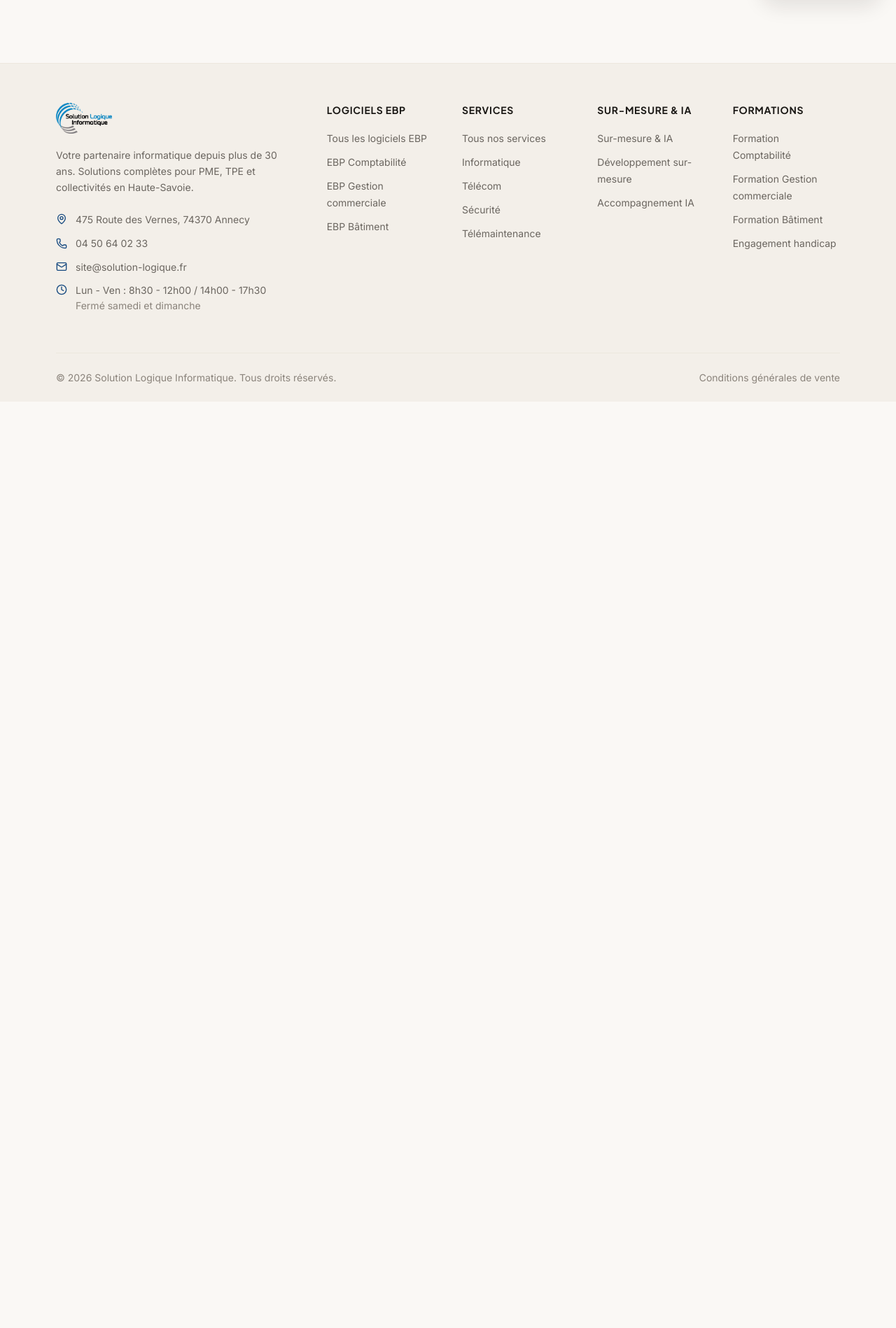
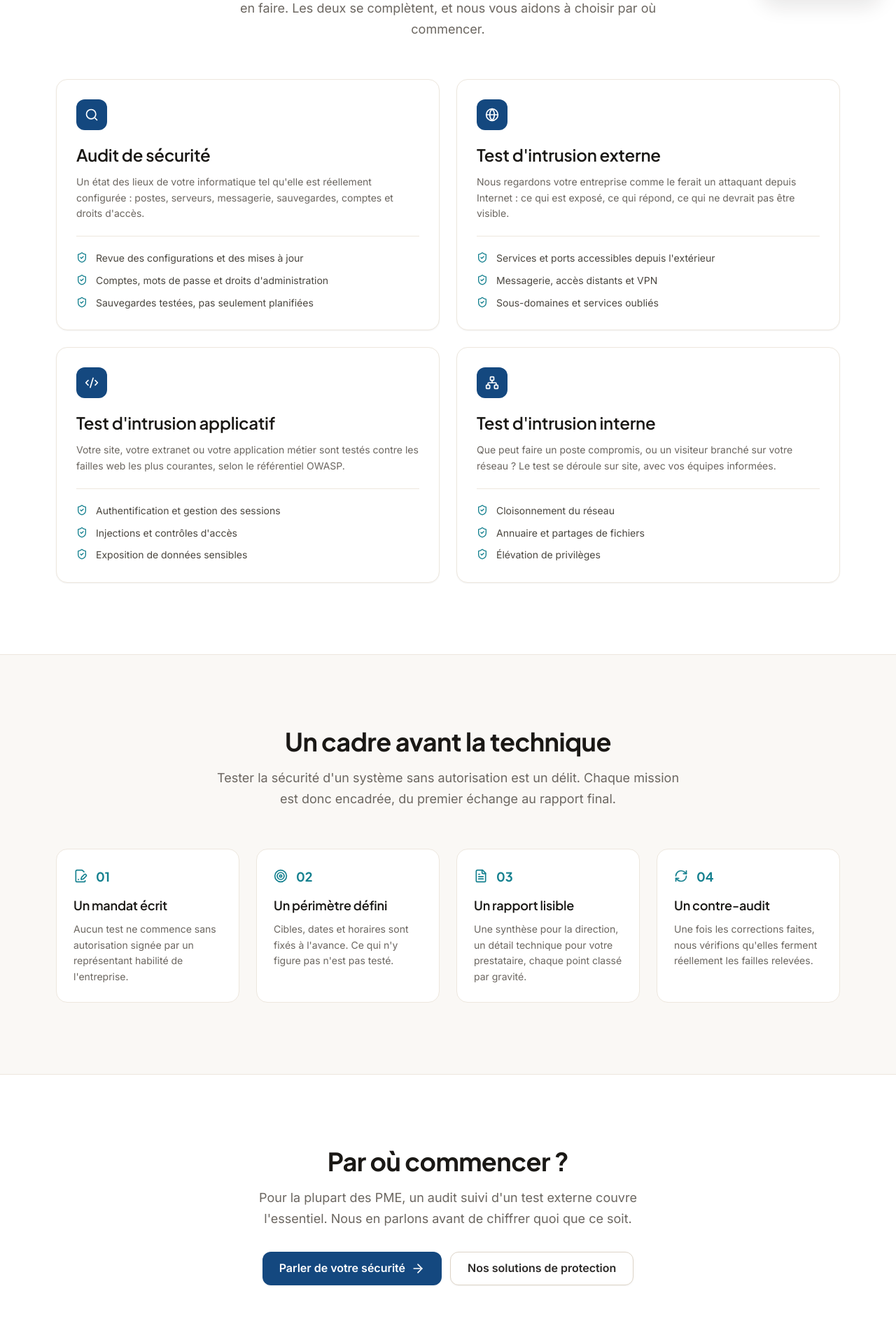
Before and after one commit to SolutionLogique/WebSolutionLogique, a Next.js app in the folder Web_NextJS/: page /audit-cybersecurite in a window 1280 px wide. Before the commit this address had no page. Shown: the part 782-2680 px from the top of the page at 70% size. Before the commit the page ends 1356 px from the top, so only its background shows below. Built offline with nearby package versions, Linux system fonts and the light colour scheme.

Commit message:
feat(securite): page audit de cybersecurite et test d'intrusion
Audit, tests externe, applicatif et interne, presentes avec leur cadre
(mandat ecrit, perimetre, rapport, contre-audit). Lien depuis /securite.

```diff
--- /dev/null
+++ b/Web_NextJS/app/audit-cybersecurite/page.tsx
@@ -0,0 +1,187 @@
+import React from "react";
+import type { Metadata } from "next";
+import {
+  ShieldCheck,
+  Search,
+  Globe,
+  Network,
+  Code2,
+  FileText,
+  RefreshCw,
+  FileSignature,
+  Target,
+  ArrowRight,
+} from "lucide-react";
+import PageHero from "@/components/sections/PageHero";
+import Button from "@/components/ui/Button";
+
+export const metadata: Metadata = {
+  title: "Audit de cybersécurité et test d'intrusion",
+  description:
+    "Audit de sécurité, test d'intrusion externe, applicatif et interne pour les PME. Mandat écrit, périmètre défini, rapport priorisé et contre-audit. Solution Logique, Annecy.",
+};
+
+const OFFRES = [
+  {
+    icon: Search,
+    titre: "Audit de sécurité",
+    texte:
+      "Un état des lieux de votre informatique tel qu'elle est réellement configurée : postes, serveurs, messagerie, sauvegardes, comptes et droits d'accès.",
+    points: [
+      "Revue des configurations et des mises à jour",
+      "Comptes, mots de passe et droits d'administration",
+      "Sauvegardes testées, pas seulement planifiées",
+    ],
+  },
+  {
+    icon: Globe,
+    titre: "Test d'intrusion externe",
+    texte:
+      "Nous regardons votre entreprise comme le ferait un attaquant depuis Internet : ce qui est exposé, ce qui répond, ce qui ne devrait pas être visible.",
+    points: [
+      "Services et ports accessibles depuis l'extérieur",
+      "Messagerie, accès distants et VPN",
+      "Sous-domaines et services oubliés",
+    ],
+  },
+  {
+    icon: Code2,
+    titre: "Test d'intrusion applicatif",
+    texte:
+      "Votre site, votre extranet ou votre application métier sont testés contre les failles web les plus courantes, selon le référentiel OWASP.",
+    points: [
+      "Authentification et gestion des sessions",
+      "Injections et contrôles d'accès",
+      "Exposition de données sensibles",
+    ],
+  },
+  {
+    icon: Network,
+    titre: "Test d'intrusion interne",
+    texte:
+      "Que peut faire un poste compromis, ou un visiteur branché sur votre réseau ? Le test se déroule sur site, avec vos équipes informées.",
+    points: [
+      "Cloisonnement du réseau",
+      "Annuaire et partages de fichiers",
+      "Élévation de privilèges",
+    ],
+  },
+];
+
+const CADRE = [
+  {
+    icon: FileSignature,
+    titre: "Un mandat écrit",
+    texte:
+      "Aucun test ne commence sans autorisation signée par un représentant habilité de l'entreprise.",
+  },
+  {
+    icon: Target,
+    titre: "Un périmètre défini",
+    texte:
+      "Cibles, dates et horaires sont fixés à l'avance. Ce qui n'y figure pas n'est pas testé.",
+  },
+  {
+    icon: FileText,
+    titre: "Un rapport lisible",
+    texte:
+      "Une synthèse pour la direction, un détail technique pour votre prestataire, chaque point classé par gravité.",
+  },
+  {
+    icon: RefreshCw,
+    titre: "Un contre-audit",
+    texte:
+      "Une fois les corrections faites, nous vérifions qu'elles ferment réellement les failles relevées.",
+  },
+];
+
+export default function AuditCybersecuritePage() {
+  return (
+    <>
+      <PageHero
+        badge={{ icon: <ShieldCheck />, text: "Audit et test d'intrusion" }}
+        title="Savoir où vous êtes vulnérable,"
+        titleHighlight="avant un attaquant"
+        description="Audit de sécurité et tests d'intrusion pour les PME, dans un cadre écrit et avec un rapport que votre direction peut lire."
+        primaryCTA={{ text: "Demander un audit", href: "/contact" }}
+      />
+
+      <section className="bg-sand-0 py-section">
+        <div className="mx-auto max-w-container px-gutter">
+          <div className="mx-auto mb-14 max-w-2xl text-center">
+            <h2 className="mb-4 font-display text-h2 font-bold text-sand-900">Quatre niveaux d'analyse</h2>
+            <p className="text-lg text-sand-600">
+              Un audit dit ce qui est mal configuré. Un test d'intrusion montre ce qu'on peut
+              en faire. Les deux se complètent, et nous vous aidons à choisir par où commencer.
+            </p>
+          </div>
+
+          <div className="grid gap-6 md:grid-cols-2">
+            {OFFRES.map((offre) => (
+              <article key={offre.titre} className="rounded-2xl border border-sand-200 bg-sand-0 p-7 shadow-card">
+                <span className="mb-5 inline-flex h-11 w-11 items-center justify-center rounded-xl bg-primary-600">
+                  <offre.icon className="h-5 w-5 text-sand-0" aria-hidden="true" />
+                </span>
+                <h3 className="mb-3 font-display text-h3 font-semibold text-sand-900">{offre.titre}</h3>
+                <p className="mb-5 text-sm leading-relaxed text-sand-600">{offre.texte}</p>
+                <ul className="space-y-2.5 border-t border-sand-200 pt-5">
+                  {offre.points.map((point) => (
+                    <li key={point} className="flex items-start gap-3 text-sm text-sand-700">
+                      <ShieldCheck className="mt-0.5 h-4 w-4 flex-shrink-0 text-accent-600" aria-hidden="true" />
+                      {point}
+                    </li>
+                  ))}
+                </ul>
+              </article>
+            ))}
+          </div>
+        </div>
+      </section>
+
+      <section className="border-y border-sand-200 bg-sand-50 py-section">
+        <div className="mx-auto max-w-container px-gutter">
+          <div className="mx-auto mb-14 max-w-2xl text-center">
+            <h2 className="mb-4 font-display text-h2 font-bold text-sand-900">Un cadre avant la technique</h2>
+            <p className="text-lg text-sand-600">
+              Tester la sécurité d'un système sans autorisation est un délit. Chaque mission
+              est donc encadrée, du premier échange au rapport final.
+            </p>
+          </div>
+
+          <ol className="grid gap-6 sm:grid-cols-2 lg:grid-cols-4">
+            {CADRE.map((etape, i) => (
+              <li key={etape.titre} className="rounded-2xl border border-sand-200 bg-sand-0 p-6">
+                <div className="mb-3 flex items-center gap-3">
+                  <etape.icon className="h-5 w-5 text-accent-600" aria-hidden="true" />
+                  <span className="font-display text-lg font-bold text-accent-600">0{i + 1}</span>
+                </div>
+                <h3 className="mb-2 font-display text-lg font-semibold text-sand-900">{etape.titre}</h3>
+                <p className="text-sm leading-relaxed text-sand-600">{etape.texte}</p>
+              </li>
+            ))}
+          </ol>
+        </div>
+      </section>
+
+      <section className="bg-sand-0 py-section">
+        <div className="mx-auto max-w-2xl px-gutter text-center">
+          <h2 className="mb-4 font-display text-h2 font-bold text-sand-900">
+            Par où commencer ?
+          </h2>
+          <p className="mb-8 text-lg text-sand-600">
+            Pour la plupart des PME, un audit suivi d'un test externe couvre l'essentiel.
+            Nous en parlons avant de chiffrer quoi que ce soit.
+          </p>
+          <div className="flex flex-col justify-center gap-3 sm:flex-row">
+            <Button href="/contact" size="lg" icon={<ArrowRight />} iconPosition="right">
+              Parler de votre sécurité
+            </Button>
+            <Button href="/securite" variant="secondary" size="lg">
+              Nos solutions de protection
+            </Button>
+          </div>
+        </div>
+      </section>
+    </>
+  );
+}
--- a/Web_NextJS/app/securite/page.tsx
+++ b/Web_NextJS/app/securite/page.tsx
@@ -346,6 +346,16 @@ export default function Securite() {
               Consultation gratuite
             </ModernButton>
             <ModernButton
+              href="/audit-cybersecurite"
+              variant="secondary"
+              size="lg"
+              icon={<ShieldCheck />}
+              iconPosition="left"
+              className="min-w-[200px] h-12"
+            >
+              Audit et test d&apos;intrusion
+            </ModernButton>
+            <ModernButton
               href="tel:0450640233"
               variant="secondary"
               size="lg"
```
